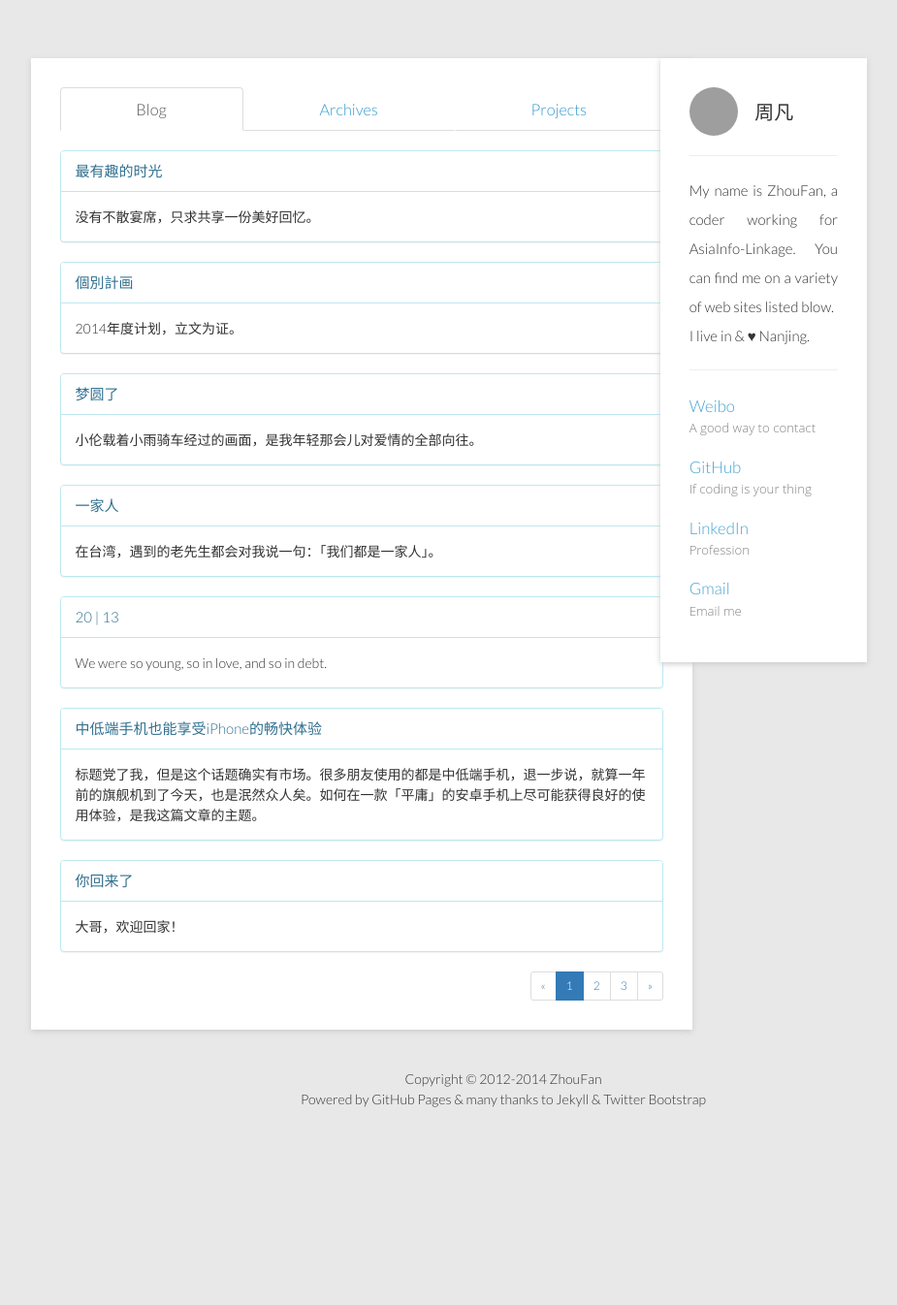
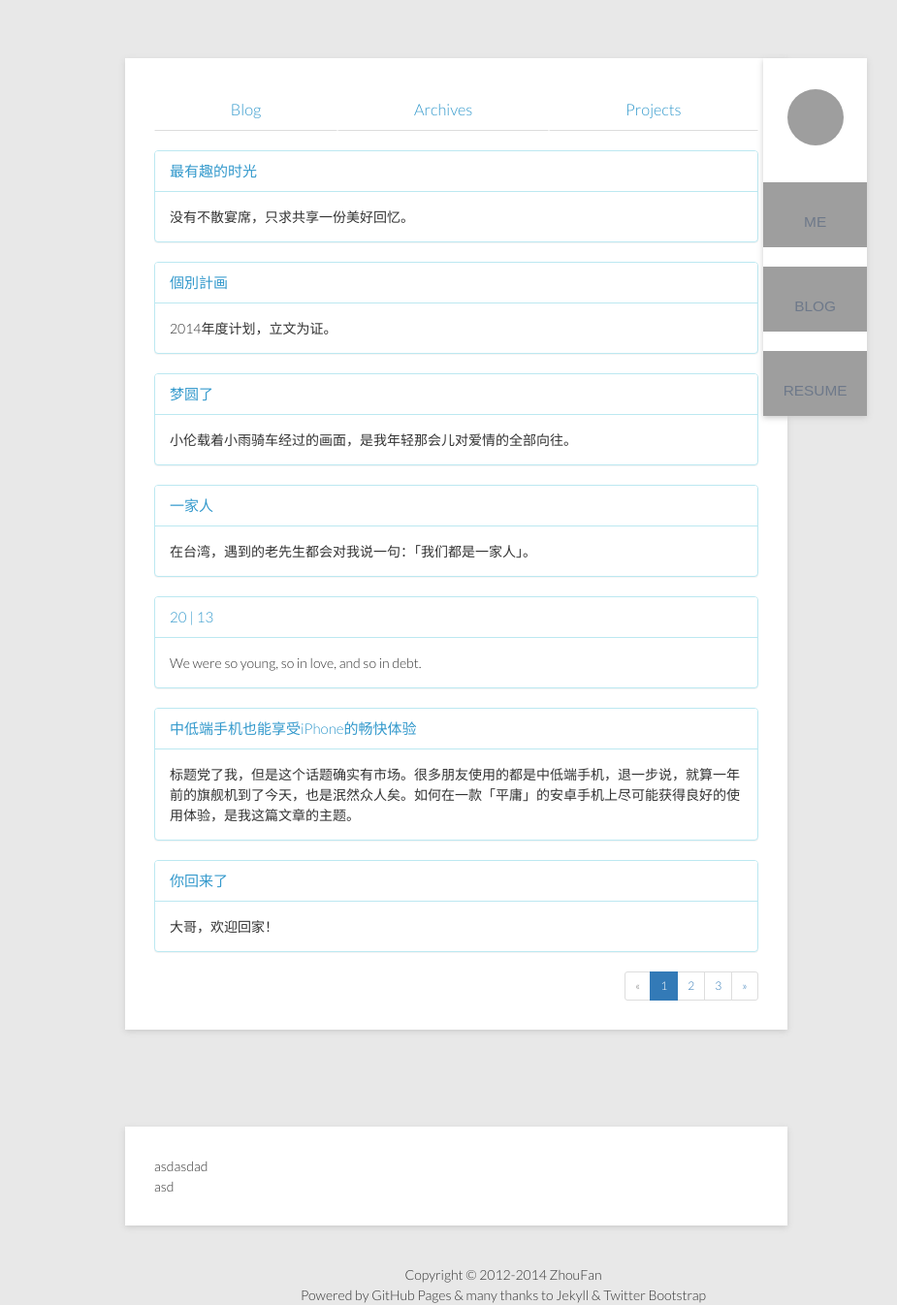
Before and after one commit to zhoufan2013/zhoufan2013.github.io, a Jekyll site: the page built from index.html, in a window 1280 px wide and 1346 px high. Shown: the whole window at 97% size, without its empty margins (121-1046 px from the left). Built offline with Jekyll 4.4.1, drawn with Linux system fonts in a browser that asks for light colours; nearby versions of some CDN libraries; Markdown is read by kramdown in place of the engine named in the settings; the list of posts is cut into pages by our own code; grey boxes are pictures that could not be loaded.

Commit message:
rewrite info-navbar

```diff
--- a/_includes/introduction.html
+++ b/_includes/introduction.html
@@ -1,25 +1,15 @@
 {% assign logo = '<img class="avatar-logo" src="http://zhoufan.qiniudn.com/goodboy.jpg" alt="zhoufan.org" />' %}
+{% assign me = '<img src="http://zhoufan.qiniudn.com/me_hover.png" alt="me" />' %}
 
-<div class="col-md-2 col-md-offset-7 hidden-xs hidden-sm minus-height front-page-right" data-spy="affix">
-	<div>
-		<a href="http://zhoufan.org">{{ logo }}</a>  <span class="zhoufan-name">周凡</span>
-	</div>
+<div class="col-md-1 col-md-offset-8 hidden-xs hidden-sm front-page-right" data-spy="affix">
+	<div id="menu">
+		<ul id="menu-list">
+			<li class="avatar"><a href="http://zhoufan.org">{{ logo }}</a></li>
+			<li class="me"><a href="#home">ME</a></li>
+			<li class="blog"><a href="#blog">BLOG</a></li>
+			<li class="resume"><a href="#resume">RESUME</a></li>
+		</ul>
 
-	<div id="info">
-		<hr>
-		<p class="introduction">
-			My name is ZhouFan, a coder working for AsiaInfo-Linkage. You can find me on a variety of web sites listed blow.
-			<br>
-			I live in & ♥ Nanjing.
-		</p>
-		<hr>
-		<div>
-			{% for link in site.data.links %}
-				<p class="view">
-					<a href="{{ link.href }}" title="{{ link.name }}">{{ link.name }}<br><small>{{ link.description }}</small></a>
-				</p>
-			{% endfor %}
-		</div>
 	</div>
 
 
--- a/_layouts/default.html
+++ b/_layouts/default.html
@@ -39,6 +39,10 @@
 
     <script type="text/javascript">
         $(function(){
+
+            $('body').scrollspy({ offset: 70, target: '#blog' });
+            $('body').scrollspy({ offset: 70, target: '#resume' });
+
             $('.zhoufan-name').click(function(e){
                 e.preventDefault();
 
--- a/css/style.css
+++ b/css/style.css
@@ -95,6 +95,9 @@ body {
 	line-height: 1.5em;
 	font-size: 14px;
 	background: #e8e8e8;
+	-webkit-font-smoothing: antialiased;
+	-moz-font-smoothing: antialiased;
+	-o-font-smoothing: antialiased;
 }
 
 /* font for zhoufan.org */
@@ -136,43 +139,6 @@ small{
 	font-weight: 300;
 	color: #555;
 
-}
-
-/* continue reading */
-.continue-reading > a{
-	font-size: 13px;
-	font-family: Cardo;
-	display: inline-block;
-	float: right;
-	color: #666;
-	background-color: #ebebeb;
-	position: relative;
-	padding: 4px 8px 4px 8px;
-	margin-top: 12px;
-}
-.continue-reading > a:hover,
-.continue-reading > a:focus{
-	background: #d33e3e;
-	text-shadow: none;
-	color: #f8f8f8;
-	text-decoration: none
-	-webkit-border-radius: 1px;
-	-moz-border-radius: 1px;
-	-ms-border-radius: 1px;
-	-o-border-radius: 1px;
-	border-radius: 1px;
-	-webkit-transition: background-color 0.4s;
-	-moz-transition: background-color 0.4s;
-	-o-transition: background-color 0.4s;
-	transition: background-color 0.4s;
-}
-.jumbotron{
-	margin-bottom: 15px;
-
-}
-/* footer 上下对齐 */
-.footer-height{
-	padding-bottom: 15px;
 }
 
 /* archive links */
@@ -261,9 +227,10 @@ small{
 	box-shadow: 0 2px 6px #ccc;
 }
 .front-page-right{
+	padding: 0px;
 	margin-top: 60px;
 	background-color: #fff;
-	padding: 30px;
+	/* padding: 30px; */
 	box-shadow: 0 2px 6px #ccc;
 }
 
@@ -277,16 +244,13 @@ small{
 	font-size: 1.17em;
 }
 
-.zhoufan-name{
-	font-size: 20px;
-	font-weight: 400;
-	vertical-align: middle;
-	margin-left: 15px;
+#menu-list li.avatar a img{
+	vertical-align: text-bottom;
 }
 
 .avatar-logo{
-	width: 50px;
-	height: 50px;
+	width: 58px;
+	height: 58px;
 	-webkit-border-radius: 50%;
 	-moz-border-radius: 50%;
 	-ms-border-radius: 50%;
@@ -297,6 +261,82 @@ small{
 	-o-transition:border-radius 1s;
 	transition:border-radius 1s
 }
+
+#menu > ul{
+	list-style: none;
+	display: inline;
+}
+
+#menu > ul > li{
+	height: 87px;
+
+}
+
+#menu-list li a{
+	height: 87px;
+	text-align: center;
+	display: block;
+	color: #6e798a;
+	font-size: 1.1em;
+	text-decoration: none;
+	text-transform: uppercase;
+	font-family: 'brandon-grotesque',sans-serif;
+	line-height: 121px;
+}
+
+#menu-list li.avatar a:hover,
+#menu-list li.avatar a:focus{
+
+	-webkit-transition: All 0.6s ease;
+	-moz-transition: All 0.6s ease;
+	-o-transition: All 0.6s ease;
+	-ms-transition: All 0.6s ease;
+	transition: All 0.6s ease;
+}
+
+#menu-list li.me a:hover,
+#menu-list li.me a:focus{
+	background-color: #e2e9ed;
+	-webkit-transition: All 0.6s ease;
+	-moz-transition: All 0.6s ease;
+	-o-transition: All 0.6s ease;
+	-ms-transition: All 0.6s ease;
+	transition: All 0.6s ease;
+}
+
+#menu-list li.blog a:hover,
+#menu-list li.blog a:focus{
+	background-color: #e2e9ed;
+	-webkit-transition: All 0.6s ease;
+	-moz-transition: All 0.6s ease;
+	-o-transition: All 0.6s ease;
+	-ms-transition: All 0.6s ease;
+	transition: All 0.6s ease;
+}
+
+#menu-list li.resume a:hover,
+#menu-list li.resume a:focus{
+	background-color: #e2e9ed;
+	-webkit-transition: All 0.6s ease;
+	-moz-transition: All 0.6s ease;
+	-o-transition: All 0.6s ease;
+	-ms-transition: All 0.6s ease;
+	transition: All 0.6s ease;
+}
+
+#menu-list li.me a{
+	background: url(me_hover.png) center 20px no-repeat;
+}
+
+#menu-list li.blog a{
+	background: url(blog_hover.png) center 20px no-repeat;
+}
+
+#menu-list li.resume a{
+	background: url(resume_hover.png) center 20px no-repeat;
+}
+
+
 
 .view{
 	opacity: 0.9;
@@ -349,6 +389,7 @@ small{
 }
 
 .panel-info>.panel-heading {
+	color: #39c;
 	background-color: #fff;
 	font-size: 15px;
 }
--- a/index.html
+++ b/index.html
@@ -5,7 +5,9 @@ title: 周凡君の个人站
 
 <div class="container">
 	<div class="row">
-		<div class="col-xs-12 col-sm-10 col-sm-offset-1 col-md-7 col-md-offset-1 minus-height front-page-left">
+
+
+		<div id="blog" class="col-xs-12 col-sm-10 col-sm-offset-1 col-md-7 col-md-offset-2 minus-height front-page-left">
 			<ul class="nav nav-tabs nav-justified">
 				<li class="active catalog-font"><a href="#Blog" data-toggle="tab">Blog</a></li>
 				<li class="catalog-font"><a href="#Archives" data-toggle="tab">Archives</a></li>
@@ -82,6 +84,13 @@ title: 周凡君の个人站
 
 		</div>
 
+		<div id="resume" class="col-xs-12 col-sm-10 col-sm-offset-1 col-md-7 col-md-offset-2 minus-height front-page-left">
+			<div>asdasdad</div>
+			<div>asd</div>
+		</div>
+
+
+
 		{% include introduction.html %}
 
 	</div>
```
